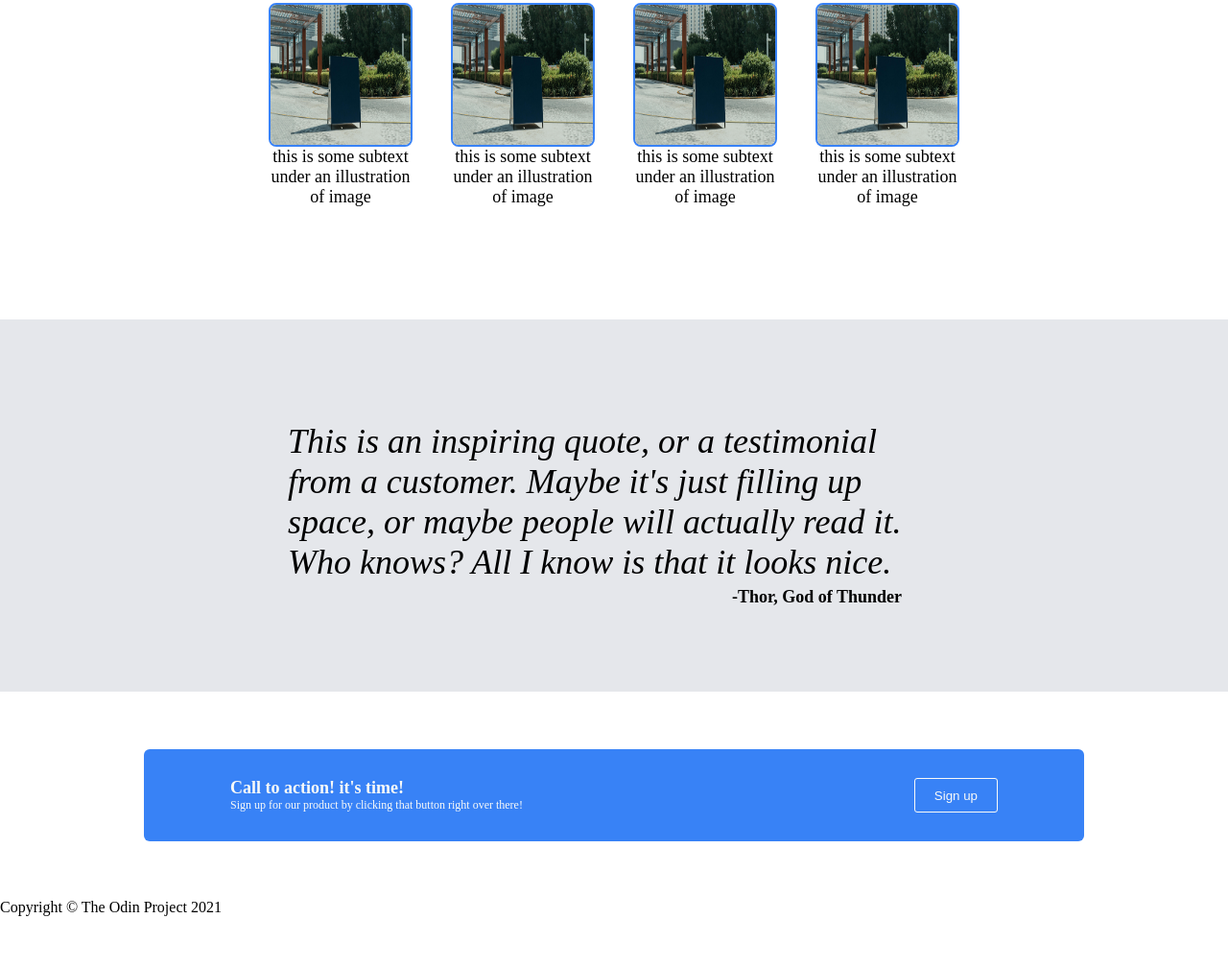
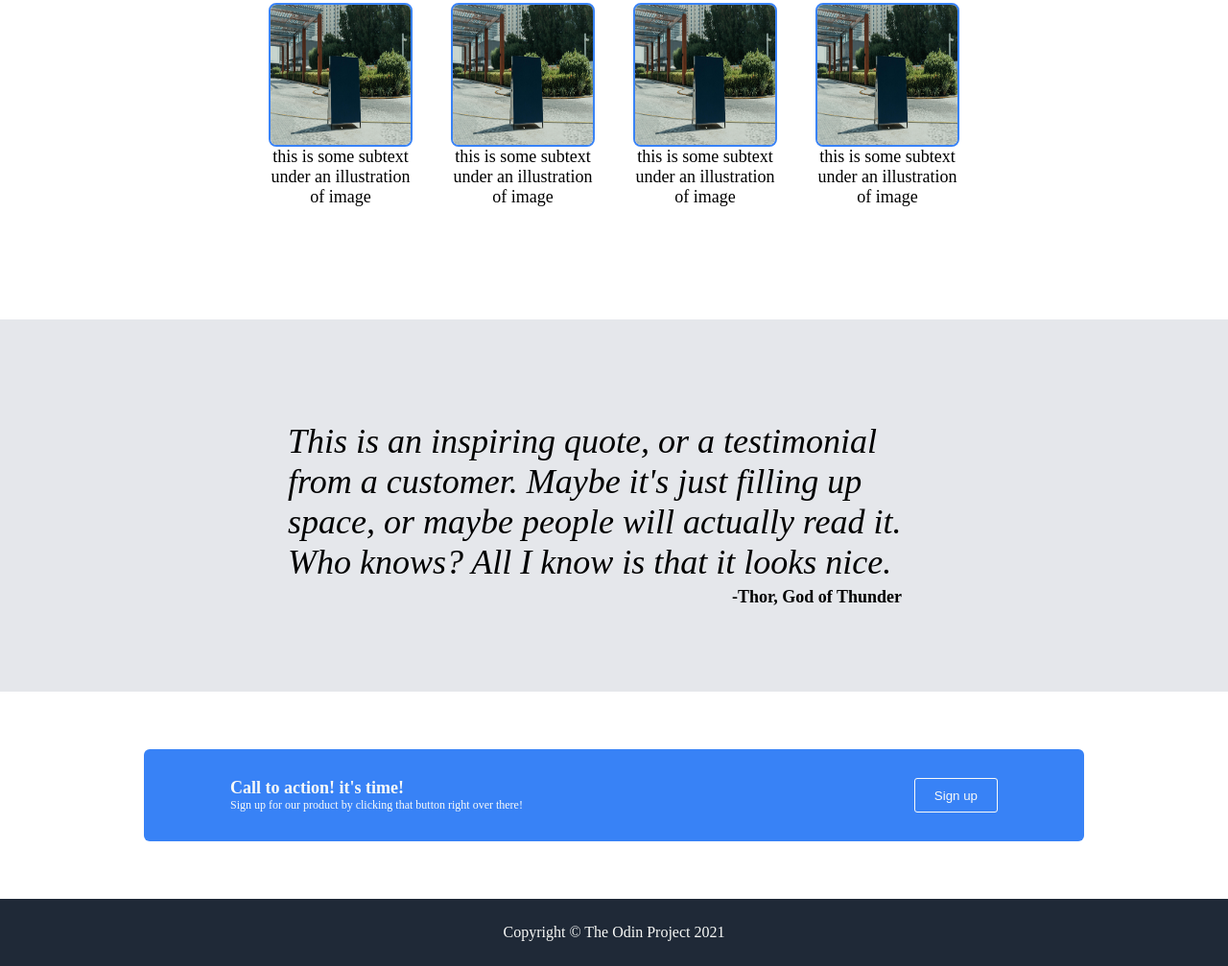
Before and after one commit to jamesaurus/landing-page, a plain HTML site: page index.html in a window 1280 px wide. Shown: the part 494-1501 px from the top of the page at 96% size. Before the commit the page ends 1465 px from the top, so only its background shows below. Drawn offline with Linux system fonts and the light colour scheme.

Commit message:
Modify layout and style of footer

```diff
--- a/style.css
+++ b/style.css
@@ -176,3 +176,11 @@ h1 {
     align-items: center;
     border: 1px solid #F9FAF8;
 }
+
+/* Footer section */
+.footer {
+    background-color: #1F2937;
+    color: #F9FAF8;
+    padding: 10px;
+    text-align: center;
+}
```
